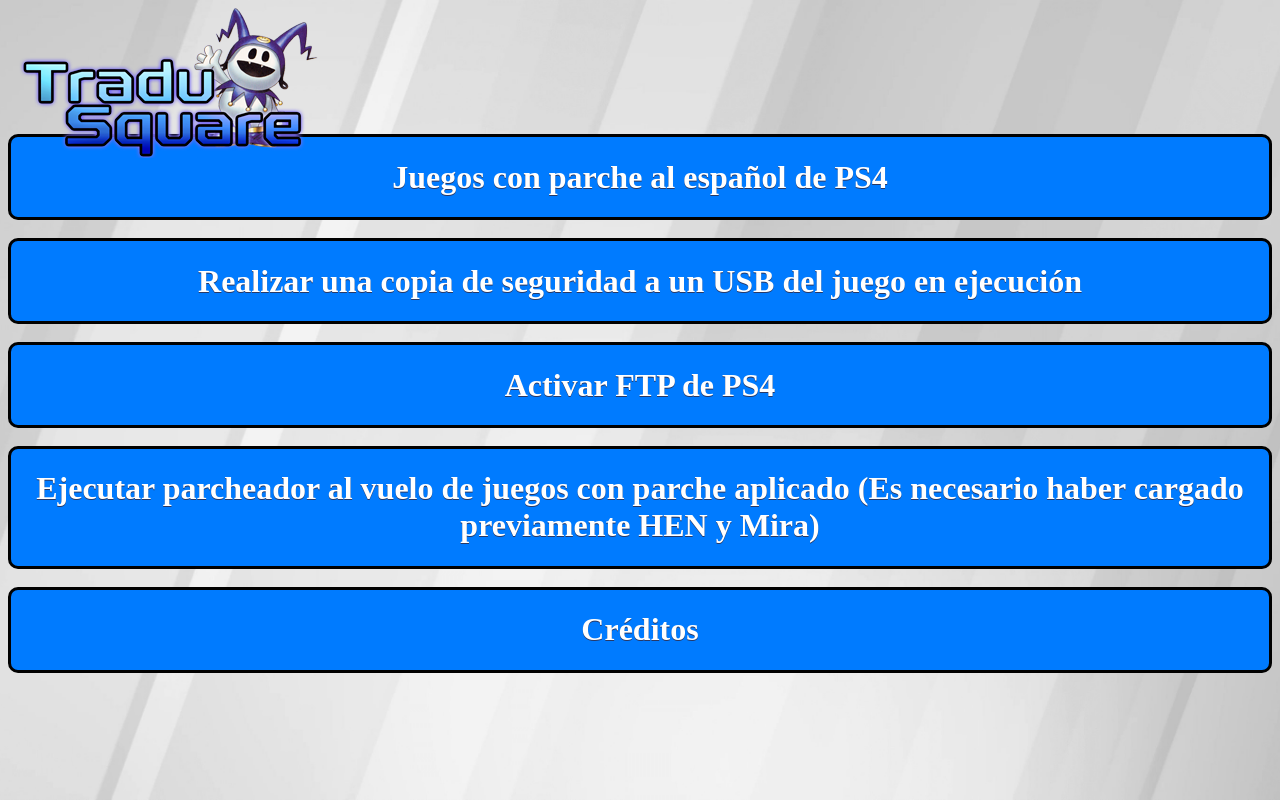
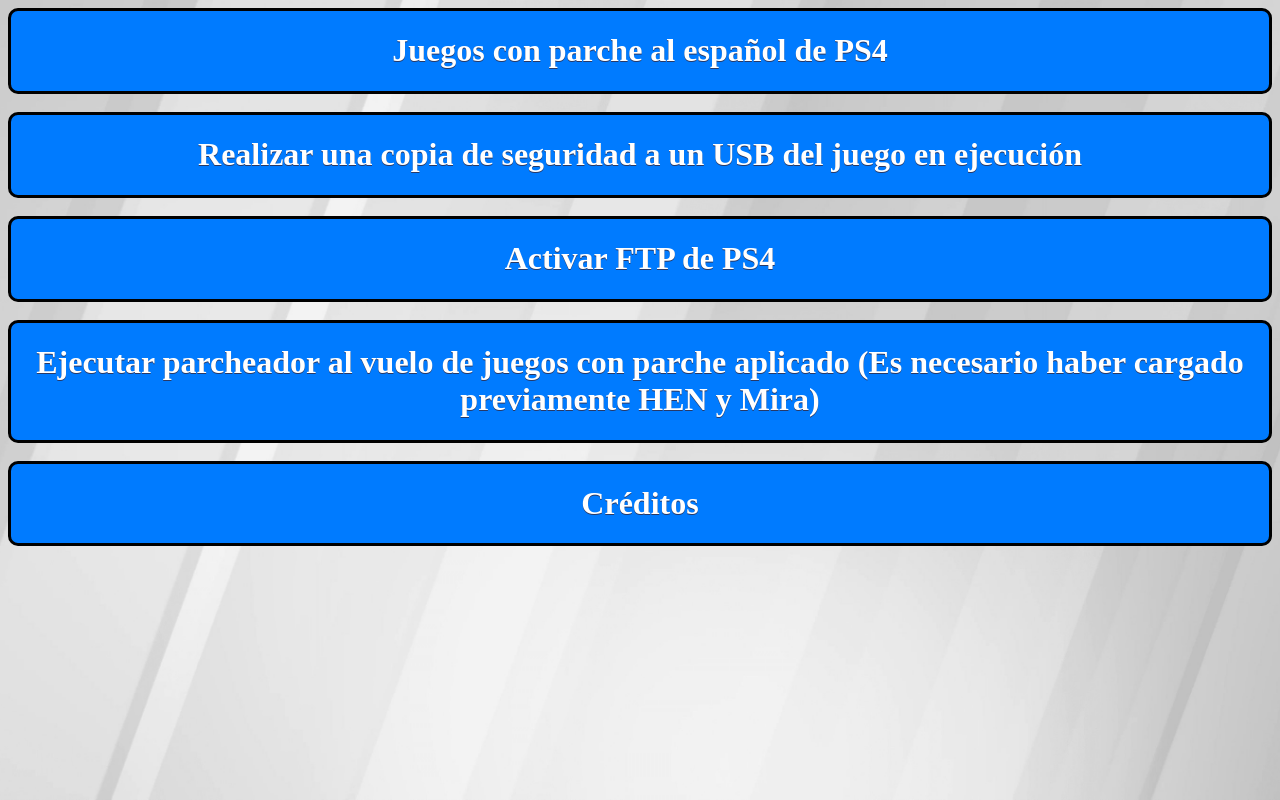
Before and after one commit to Darkmet98/ps4esptranslations.github.io, a plain HTML site: page index.html in a window 1280 px wide. Drawn offline with Linux system fonts and the light colour scheme.

Commit message:
Removed TraduSquare logo
Only for testing padding and margin on the PS4

```diff
--- a/files/style.css
+++ b/files/style.css
@@ -6,32 +6,6 @@ body {
   background-size: cover;
   background-color: #464646;
 }
-.header {
-  margin-left: auto;
-  margin-right: auto;
-  margin-bottom: auto;
-  padding-bottom: 10%;
-}
-.logo {
-  margin-left: auto;
-  float: left;
-}
-img.logo {
-  height: 100%;
-  max-height: 150px;
-  width:100%;
-  max-width: 350px;
-}
-.info {
-  margin-right: auto;
-  float: right;
-}
-img.info {
-  height: 100%;
-  max-height: 150px;
-  width:100%;
-  max-width: 400px;
- }
  .select {
   margin-left: auto;
   margin-right: auto;
--- a/index.html
+++ b/index.html
@@ -8,9 +8,6 @@
 		<meta name="author" content="Darkmet98">
 	</head>
 	<body>
-		<div class="header">
-			<div class="logo"><a title="TraduSquare" href="https://tradusquare.es/"><img class="logo" src="files/logo.png" /></a></div>
-		</div>
 		<div class="select">
 			<div class="payloads"> <a class="botton"  title="FTP" href="games.html"><h1>Juegos con parche al español de PS4</h1></a></div><br>
 			<div class="payloads"> <a class="botton" title="DUMPER DE JUEGOS" href="payloads/dumper.html"><h1>Realizar una copia de seguridad a un USB del juego en ejecución</h1></a></div><br>
```
Also changed, not shown: credits.html (+0 -3 lines), games.html (+0 -3 lines), files/logo.png (deleted).
